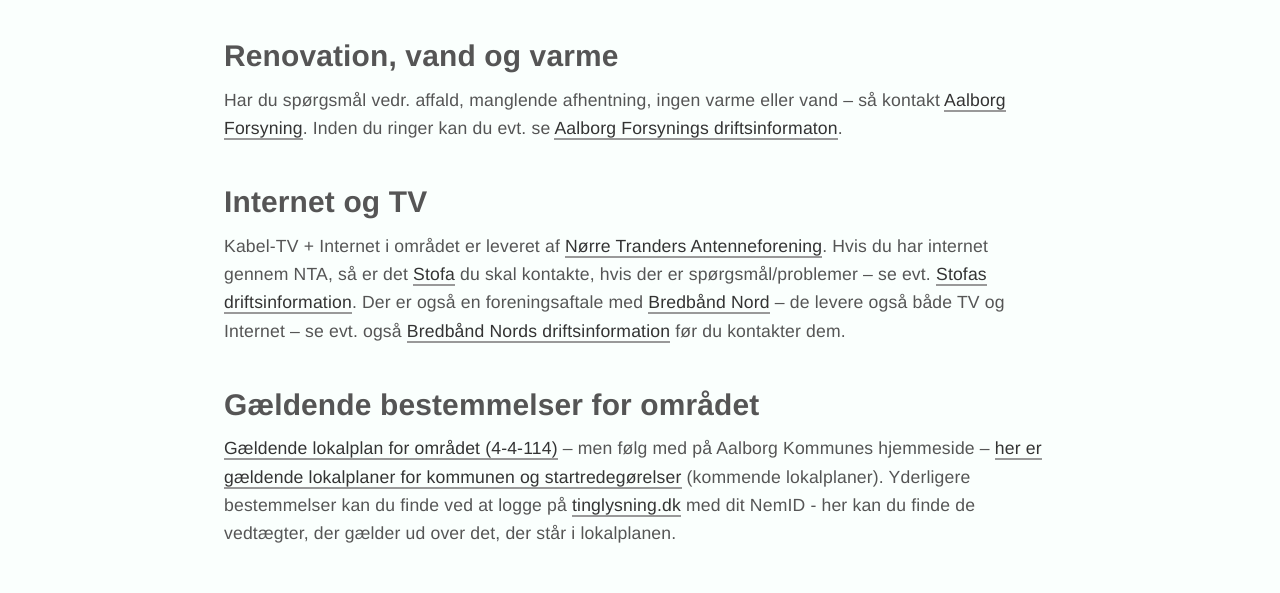
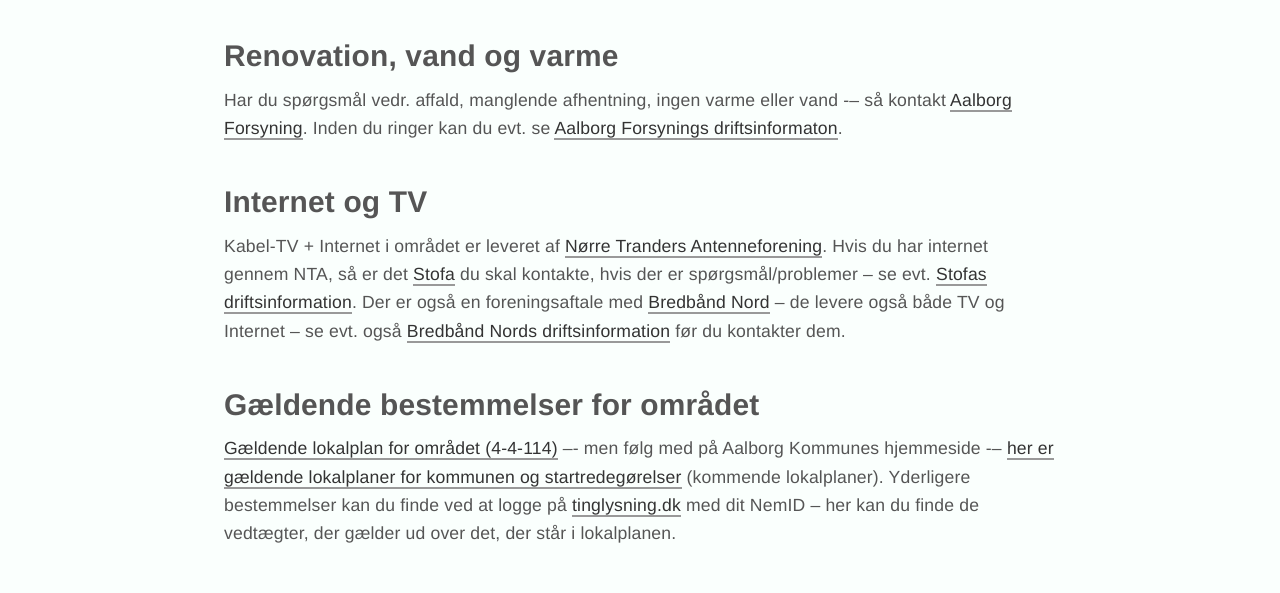
Before and after one commit to universitetsparken/universitetsparken.github.io, a Jekyll site: the page built from info.md, in a window 1280 px wide. Shown: the part 372-965 px from the top of the page. Built offline with Jekyll 4.4.1, drawn with Linux system fonts in a browser that asks for light colours.

```diff
--- a/info.md
+++ b/info.md
@@ -4,13 +4,13 @@ title: Nyttig information
 permalink: /info/
 ---
 ## Renovation, vand og varme
-Har du spørgsmål vedr. affald, manglende afhentning, ingen varme eller vand – så kontakt [Aalborg Forsyning](https://aalborgforsyning.dk/). Inden du ringer kan du evt. se [Aalborg Forsynings driftsinformaton](https://aalborgforsyning.dk/driftsinformation.aspx).
+Har du spørgsmål vedr. affald, manglende afhentning, ingen varme eller vand -– så kontakt [Aalborg Forsyning](https://aalborgforsyning.dk/). Inden du ringer kan du evt. se [Aalborg Forsynings driftsinformaton](https://aalborgforsyning.dk/driftsinformation.aspx).
 
 ## Internet og TV
 Kabel-TV + Internet i området er leveret af [Nørre Tranders Antenneforening](http://nta-tv.dk/). Hvis du har internet gennem NTA, så er det [Stofa](https://stofa.dk) du skal kontakte, hvis der er spørgsmål/problemer -- se evt. [Stofas driftsinformation](https://stofa.dk/kundeservice/driftinformation). Der er også en foreningsaftale med [Bredbånd Nord](http://www.bredbaandnord.dk/) -- de levere også både TV og Internet -- se evt. også [Bredbånd Nords driftsinformation](http://www.bredbaandnord.dk/driftsinformation) før du kontakter dem.
 
 ## Gældende bestemmelser for området
-[Gældende lokalplan for området (4-4-114)](http://soap.plansystem.dk/pdfarchive/20_3134607_1474466100904.pdf) – men følg med på Aalborg Kommunes hjemmeside – [her er gældende lokalplaner for kommunen og startredegørelser](http://aalborgkommune.viewer.dkplan.niras.dk/plan/5#/) (kommende lokalplaner). Yderligere bestemmelser kan du finde ved at logge på [tinglysning.dk](https://www.tinglysning.dk) med dit NemID - her kan du finde de vedtægter, der gælder ud over det, der står i lokalplanen.
+[Gældende lokalplan for området (4-4-114)](http://soap.plansystem.dk/pdfarchive/20_3134607_1474466100904.pdf) –- men følg med på Aalborg Kommunes hjemmeside -– [her er gældende lokalplaner for kommunen og startredegørelser](http://aalborgkommune.viewer.dkplan.niras.dk/plan/5#/) (kommende lokalplaner). Yderligere bestemmelser kan du finde ved at logge på [tinglysning.dk](https://www.tinglysning.dk) med dit NemID -- her kan du finde de vedtægter, der gælder ud over det, der står i lokalplanen.
 
 ## Leverandører
 Er din bolig bygget af 2E og har du spørgsmål til dem, så kan du finde dem på [2E kontakt](http://2eboligprojektsalg.dk/kontakt).
```
